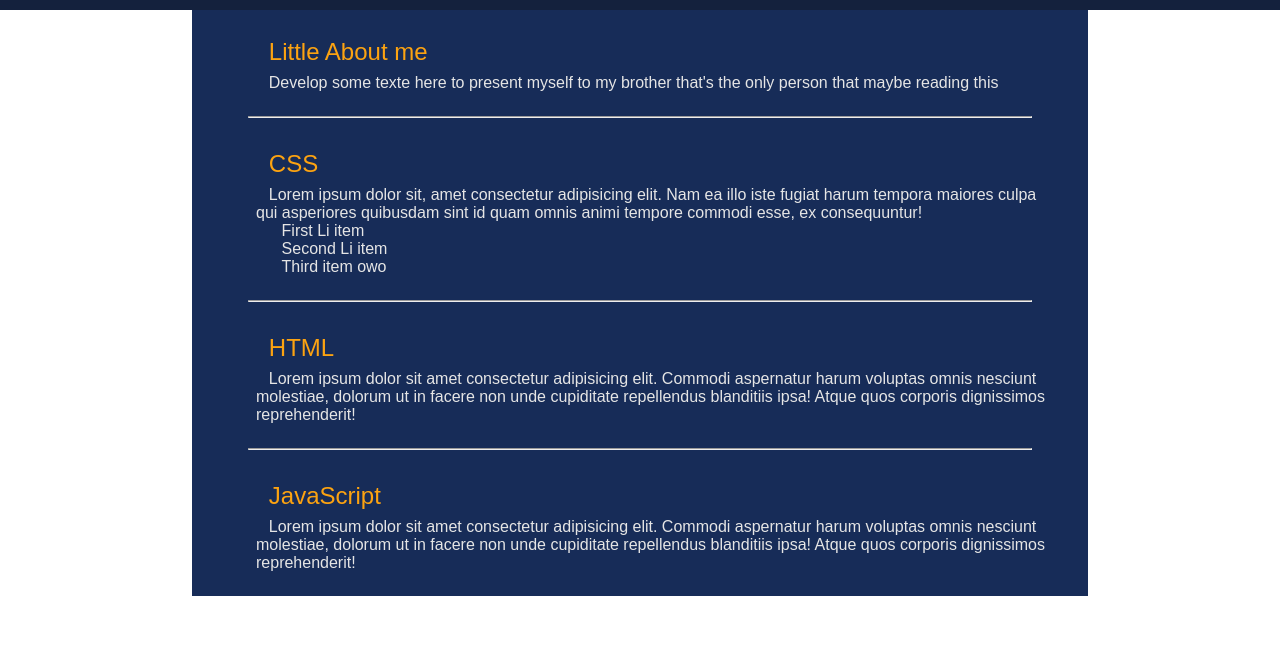
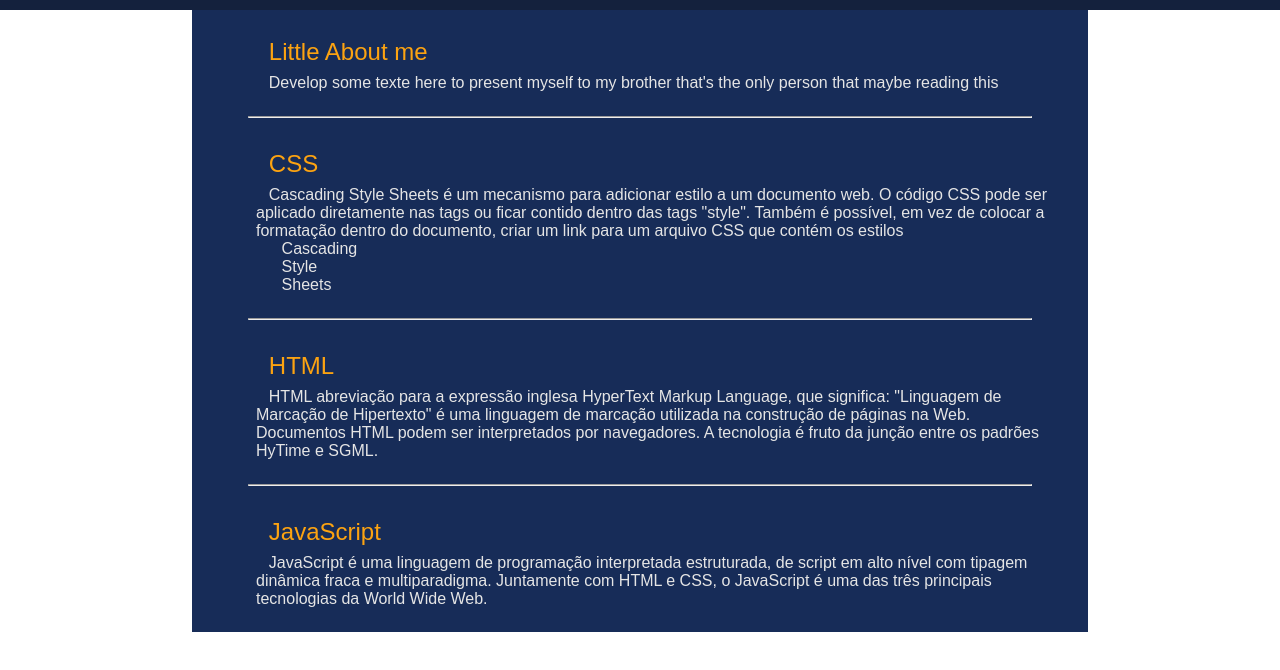
Before and after one commit to GabrielEduardoBrambilla/Learning-Reports, a plain HTML site: page index.html in a window 1280 px wide. Shown: the part 98-768 px from the top of the page. Drawn offline with Linux system fonts and the light colour scheme.

Commit message:
Update html texts

```diff
--- a/index.html
+++ b/index.html
@@ -41,34 +41,37 @@
       <section class="content">
         <h2 class="title">CSS</h2>
         <p>
-          Lorem ipsum dolor sit, amet consectetur adipisicing elit. Nam ea illo
-          iste fugiat harum tempora maiores culpa qui asperiores quibusdam sint
-          id quam omnis animi tempore commodi esse, ex consequuntur!
+          Cascading Style Sheets é um mecanismo para adicionar estilo a um
+          documento web. O código CSS pode ser aplicado diretamente nas tags ou
+          ficar contido dentro das tags "style". Também é possível, em vez de
+          colocar a formatação dentro do documento, criar um link para um
+          arquivo CSS que contém os estilos
         </p>
         <ul class="content-list">
-          <li>First Li item</li>
-          <li>Second Li item</li>
-          <li>Third item owo</li>
+          <li>Cascading</li>
+          <li>Style</li>
+          <li>Sheets</li>
         </ul>
       </section>
       <hr />
       <section class="content">
         <h2 class="title">HTML</h2>
         <p>
-          Lorem ipsum dolor sit amet consectetur adipisicing elit. Commodi
-          aspernatur harum voluptas omnis nesciunt molestiae, dolorum ut in
-          facere non unde cupiditate repellendus blanditiis ipsa! Atque quos
-          corporis dignissimos reprehenderit!
+          HTML abreviação para a expressão inglesa HyperText Markup Language,
+          que significa: "Linguagem de Marcação de Hipertexto" é uma linguagem
+          de marcação utilizada na construção de páginas na Web. Documentos HTML
+          podem ser interpretados por navegadores. A tecnologia é fruto da
+          junção entre os padrões HyTime e SGML.
         </p>
       </section>
       <hr />
       <section class="content">
         <h2 class="title">JavaScript</h2>
         <p>
-          Lorem ipsum dolor sit amet consectetur adipisicing elit. Commodi
-          aspernatur harum voluptas omnis nesciunt molestiae, dolorum ut in
-          facere non unde cupiditate repellendus blanditiis ipsa! Atque quos
-          corporis dignissimos reprehenderit!
+          JavaScript é uma linguagem de programação interpretada estruturada, de
+          script em alto nível com tipagem dinâmica fraca e multiparadigma.
+          Juntamente com HTML e CSS, o JavaScript é uma das três principais
+          tecnologias da World Wide Web.
         </p>
       </section>
     </main>
```
